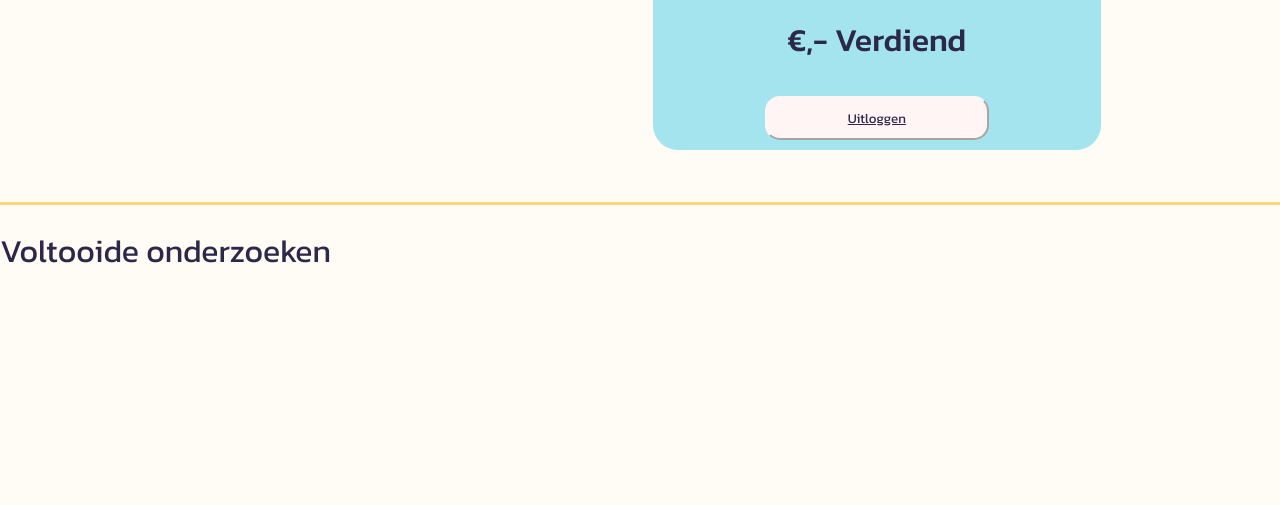
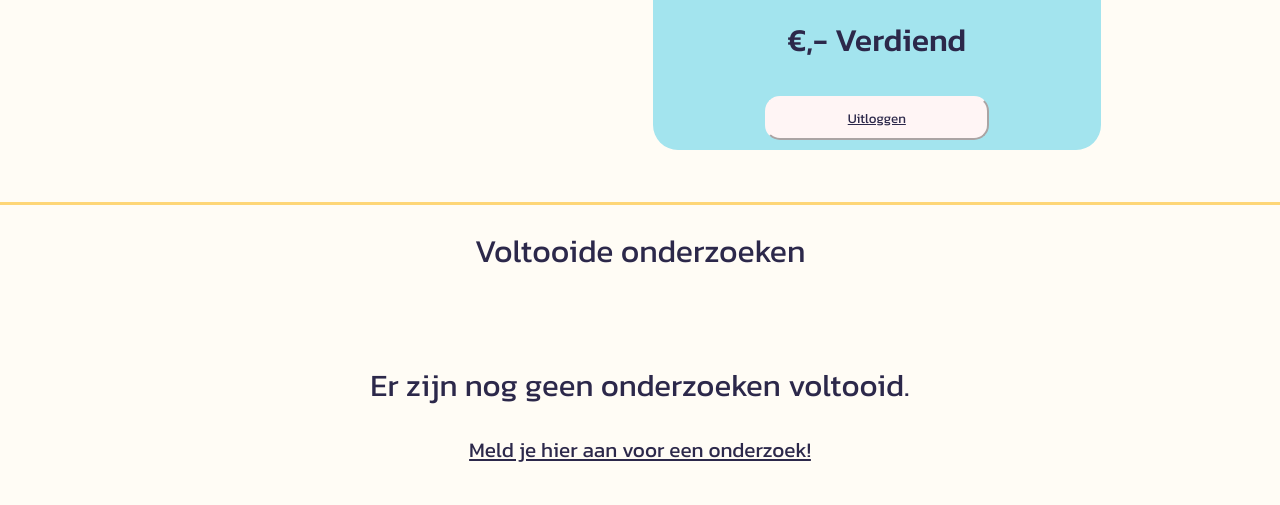
Before and after one commit to justalana/TLE1, a PHP site: page /profile.php in a window 1280 px wide. Shown: the part 767-1272 px from the top of the page. Before the commit the page ends 1030 px from the top, so only its background shows below. Run offline with PHP 8.4, Linux system fonts and the light colour scheme; the visitor is signed in with stand-in values (Sample User, id 1); data that the repository does not hold is empty.

Commit message:
Fix join query attempt voor live server (hoofdletters uit de query verwijderd)

```diff
--- a/css/profile.css
+++ b/css/profile.css
@@ -58,6 +58,12 @@
     padding: 10px;
     margin-bottom: 10px;
     width: 50%;
+}
+
+.voltooid {
+    display: flex;
+    flex-direction: column;
+    align-items: center;
 }
 
 .exp-container {
@@ -123,3 +129,7 @@
     transform: scale(1.1);
     transition: all 200ms ease-in-out;
 }
+.geen-onderzoeken {
+   text-align: center;
+    font-size: 1.3rem;
+}
--- a/profile.php
+++ b/profile.php
@@ -18,8 +18,8 @@ $query = "SELECT * FROM insurance_users WHERE email = '{$user_info['email']}'";
 $result = mysqli_query($conn, $query);
 
 $getCompletedExp = "SELECT *
-                    FROM Experiments
-                    JOIN Completed_Experiments
+                    FROM experiments
+                    JOIN completed_experiments
                     ON experiments.id = completed_experiments.experiment_ID
                     WHERE completed_experiments.user_ID = {$user_info['id']};";
 $resultCompletedExp = mysqli_query($conn, $getCompletedExp);
@@ -71,9 +71,10 @@ mysqli_close($conn);
         <button id="edit_prof" ><a href="logout.php">Uitloggen</a></button>
     </div>
 </div>
-<div>
+<div class="voltooid">
     <h1>Voltooide onderzoeken</h1>
     <div class="exp-container">
+        <?php if (isset($completedResults)) {?>
             <?php foreach ($completedResults ?? "" as $completedResult) { ?>
                 <div class="exp-box">
                     <h2><?= $completedResult['experiment']?></h2>
@@ -81,6 +82,12 @@ mysqli_close($conn);
                     <a class="view-exp" href="onderzoek.php?id=<?=$completedResult['id']?>">Bekijk Onderzoek</a>
                 </div>
             <?php } ?>
+        <?php } else { ?>
+                <div class="geen-onderzoeken">
+                    <h2>Er zijn nog geen onderzoeken voltooid.</h2>
+                    <a href="alle-onderzoeken.php">Meld je hier aan voor een onderzoek!</a>
+                </div>
+        <?php } ?>
     </div>
 </div>
 </body>
```
Lines whose indentation alone changed are shown as unchanged.
